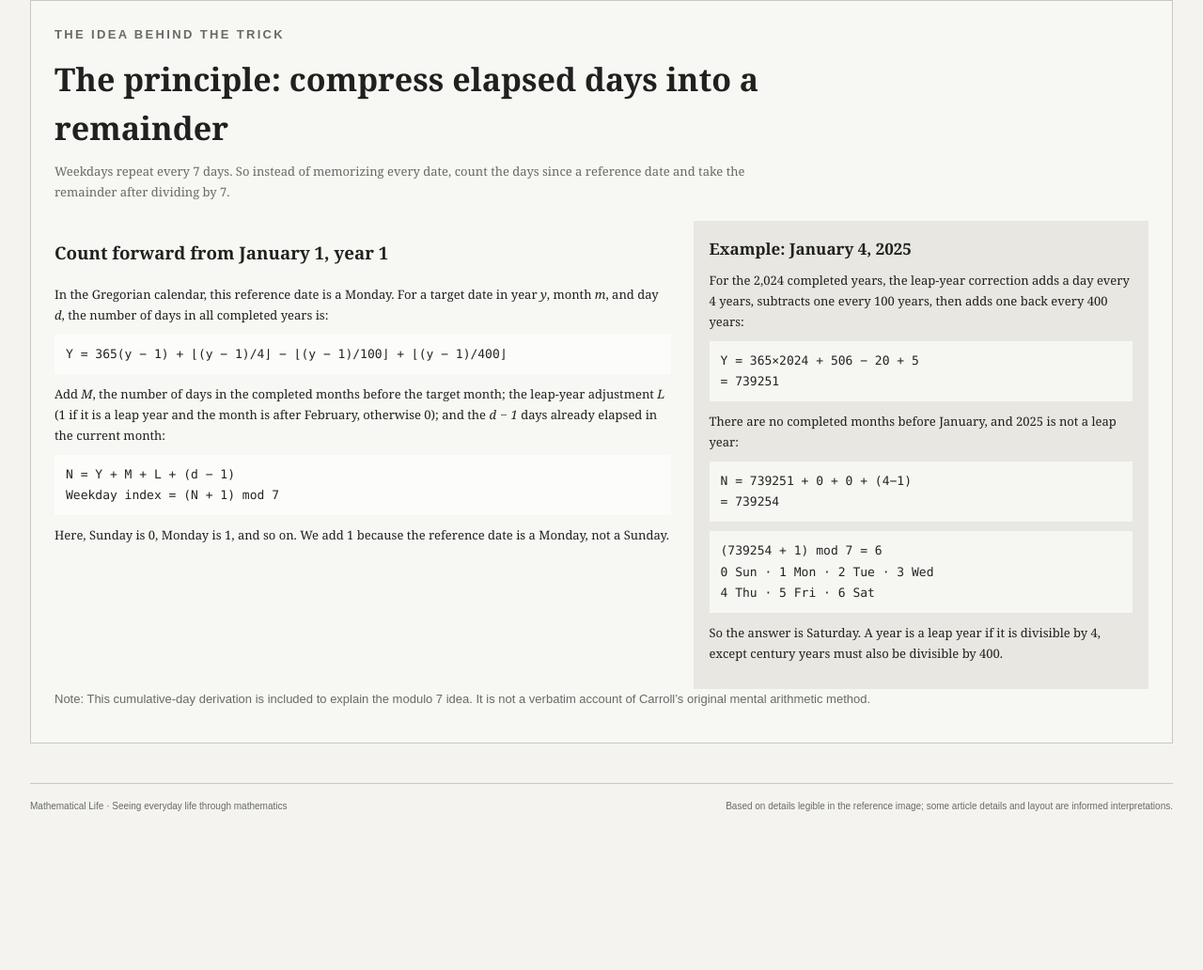
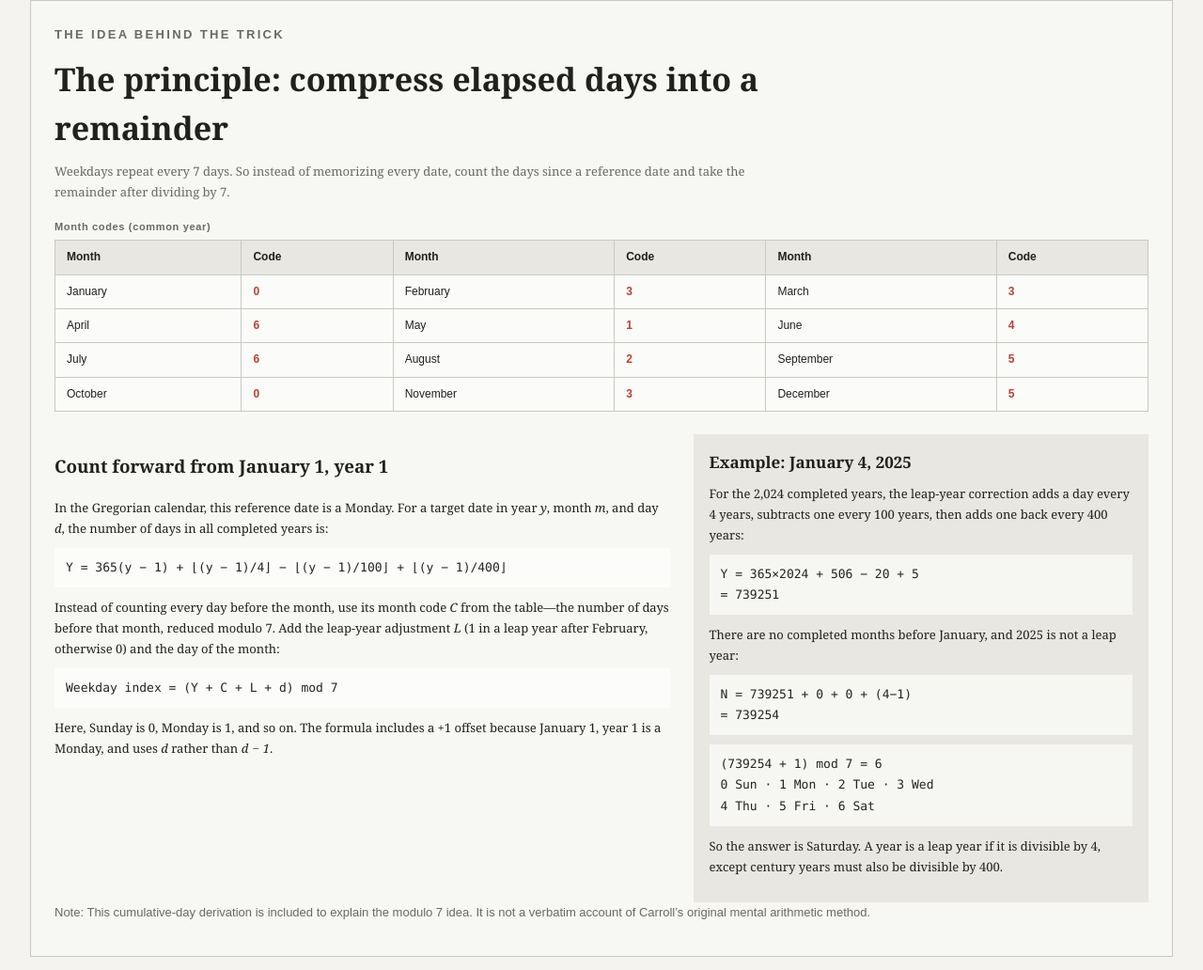
Before and after one commit to lihu453/debate-club, a plain HTML site: page index.html in a window 1280 px wide. Shown: the part 1474-2506 px from the top of the page at 94% size. Before the commit the page ends 2364 px from the top, so only its background shows below. Drawn offline with Linux system fonts and the light colour scheme.

Commit message:
Update index.html

```diff
--- a/index.html
+++ b/index.html
@@ -257,6 +257,25 @@
     .principle p, .principle li { font-size: 13px; line-height: 1.7; }
     .principle p { margin: 0 0 10px; }
     .principle ul { margin: 8px 0 0; padding-left: 19px; }
+    .month-table-wrap { margin: 18px 0 24px; overflow-x: auto; }
+    .month-table {
+      width: 100%;
+      border-collapse: collapse;
+      background: rgba(255,255,255,.45);
+      font: 12px/1.45 var(--sans);
+      text-align: left;
+    }
+    .month-table caption {
+      padding: 0 0 8px;
+      color: var(--muted);
+      font: 700 11px var(--sans);
+      letter-spacing: .06em;
+      text-align: left;
+    }
+    .month-table th, .month-table td { padding: 9px 12px; border: 1px solid var(--line); }
+    .month-table thead th { background: #e8e7e1; font-weight: 700; }
+    .month-table tbody th { font-weight: 500; }
+    .month-table tbody td { color: var(--accent); font-weight: 700; }
     .calculation-detail {
       margin: -5px 0 13px;
       color: var(--muted);
@@ -424,14 +443,28 @@
           <h2 id="principle-title">The principle: compress elapsed days into a remainder</h2>
           <p>Weekdays repeat every 7 days. So instead of memorizing every date, count the days since a reference date and take the remainder after dividing by 7.</p>
         </header>
+        <div class="month-table-wrap">
+          <table class="month-table">
+            <caption>Month codes (common year)</caption>
+            <thead>
+              <tr><th scope="col">Month</th><th scope="col">Code</th><th scope="col">Month</th><th scope="col">Code</th><th scope="col">Month</th><th scope="col">Code</th></tr>
+            </thead>
+            <tbody>
+              <tr><th scope="row">January</th><td>0</td><th scope="row">February</th><td>3</td><th scope="row">March</th><td>3</td></tr>
+              <tr><th scope="row">April</th><td>6</td><th scope="row">May</th><td>1</td><th scope="row">June</th><td>4</td></tr>
+              <tr><th scope="row">July</th><td>6</td><th scope="row">August</th><td>2</td><th scope="row">September</th><td>5</td></tr>
+              <tr><th scope="row">October</th><td>0</td><th scope="row">November</th><td>3</td><th scope="row">December</th><td>5</td></tr>
+            </tbody>
+          </table>
+        </div>
         <div class="principle-grid">
           <div>
             <h3>Count forward from January 1, year 1</h3>
             <p>In the Gregorian calendar, this reference date is a Monday. For a target date in year <var>y</var>, month <var>m</var>, and day <var>d</var>, the number of days in all completed years is:</p>
             <code class="formula">Y = 365(y − 1) + ⌊(y − 1)/4⌋ − ⌊(y − 1)/100⌋ + ⌊(y − 1)/400⌋</code>
-            <p>Add <var>M</var>, the number of days in the completed months before the target month; the leap-year adjustment <var>L</var> (1 if it is a leap year and the month is after February, otherwise 0); and the <var>d − 1</var> days already elapsed in the current month:</p>
-            <code class="formula">N = Y + M + L + (d − 1)<br>Weekday index = (N + 1) mod 7</code>
-            <p>Here, Sunday is 0, Monday is 1, and so on. We add 1 because the reference date is a Monday, not a Sunday.</p>
+            <p>Instead of counting every day before the month, use its month code <var>C</var> from the table—the number of days before that month, reduced modulo 7. Add the leap-year adjustment <var>L</var> (1 in a leap year after February, otherwise 0) and the day of the month:</p>
+            <code class="formula">Weekday index = (Y + C + L + d) mod 7</code>
+            <p>Here, Sunday is 0, Monday is 1, and so on. The formula includes a +1 offset because January 1, year 1 is a Monday, and uses <var>d</var> rather than <var>d − 1</var>.</p>
           </div>
           <aside class="formula-card" aria-label="Worked example">
             <h3>Example: January 4, 2025</h3>
@@ -480,7 +513,7 @@
     const result = document.querySelector("#date-result");
     const calculationDetail = document.querySelector("#calculation-detail");
     const weekdays = ["Sunday", "Monday", "Tuesday", "Wednesday", "Thursday", "Friday", "Saturday"];
-    const daysBeforeMonth = [0, 31, 59, 90, 120, 151, 181, 212, 243, 273, 304, 334];
+    const monthCodes = [0, 3, 3, 6, 1, 4, 6, 2, 5, 0, 3, 5];
     document.querySelector("#date-form").addEventListener("submit", (event) => {
       event.preventDefault();
       if (!dateInput.value) {
@@ -500,10 +533,11 @@
       const leapYear = year % 4 === 0 && (year % 100 !== 0 || year % 400 === 0);
       const yearDays = 365 * previousYear + Math.floor(previousYear / 4) - Math.floor(previousYear / 100) + Math.floor(previousYear / 400);
       const leapAdjustment = leapYear && month > 2 ? 1 : 0;
-      const elapsedDays = yearDays + daysBeforeMonth[month - 1] + leapAdjustment + day - 1;
-      const weekdayIndex = (elapsedDays + 1) % 7;
+      const monthCode = monthCodes[month - 1];
+      const elapsedDays = yearDays + monthCode + leapAdjustment + day;
+      const weekdayIndex = elapsedDays % 7;
       result.textContent = `${new Intl.DateTimeFormat("en-US", { dateStyle: "long" }).format(date)} falls on a ${weekdays[weekdayIndex]}.`;
-      calculationDetail.textContent = `Elapsed days N = ${elapsedDays}; (${elapsedDays} + 1) mod 7 = ${weekdayIndex}`;
+      calculationDetail.textContent = `Y ${yearDays} + month code ${monthCode} + leap adjustment ${leapAdjustment} + day ${day} = ${elapsedDays}; mod 7 = ${weekdayIndex}`;
     });
 
     const shareDialog = document.querySelector("#share-dialog");
```
